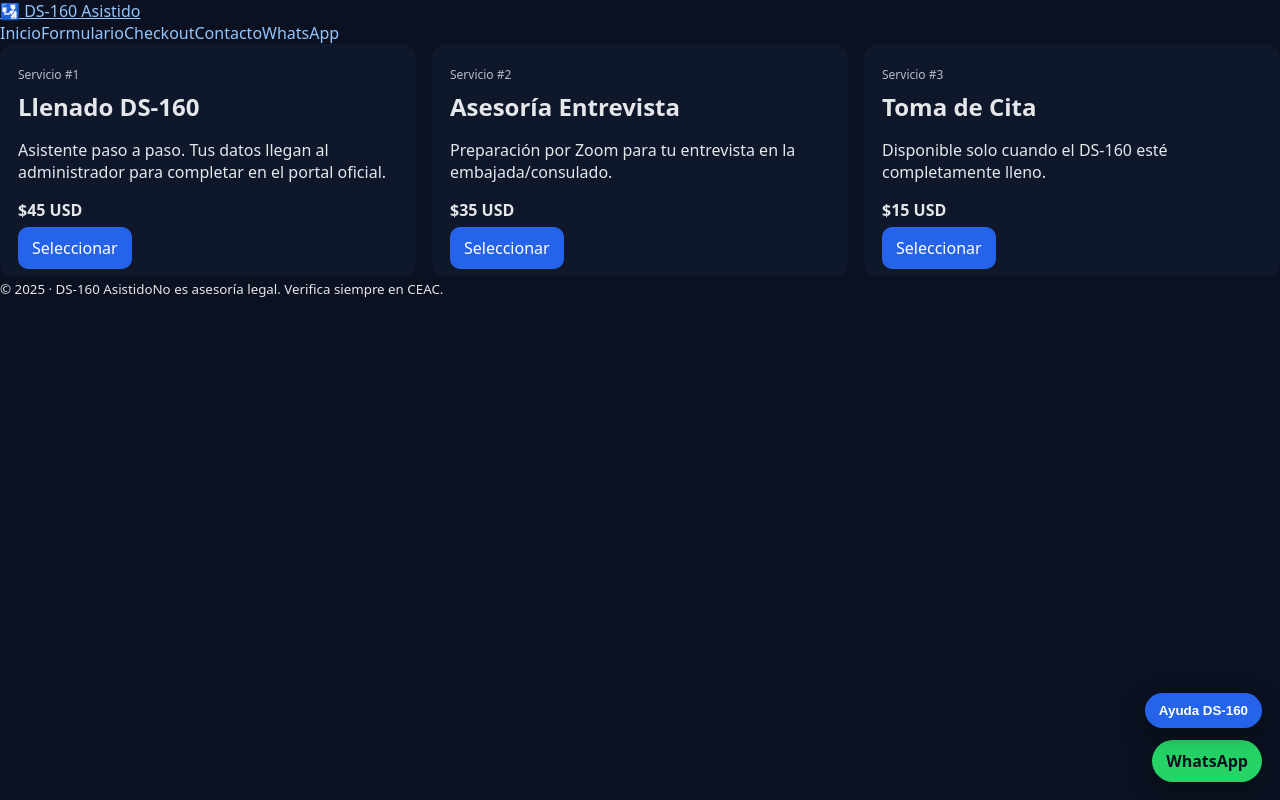
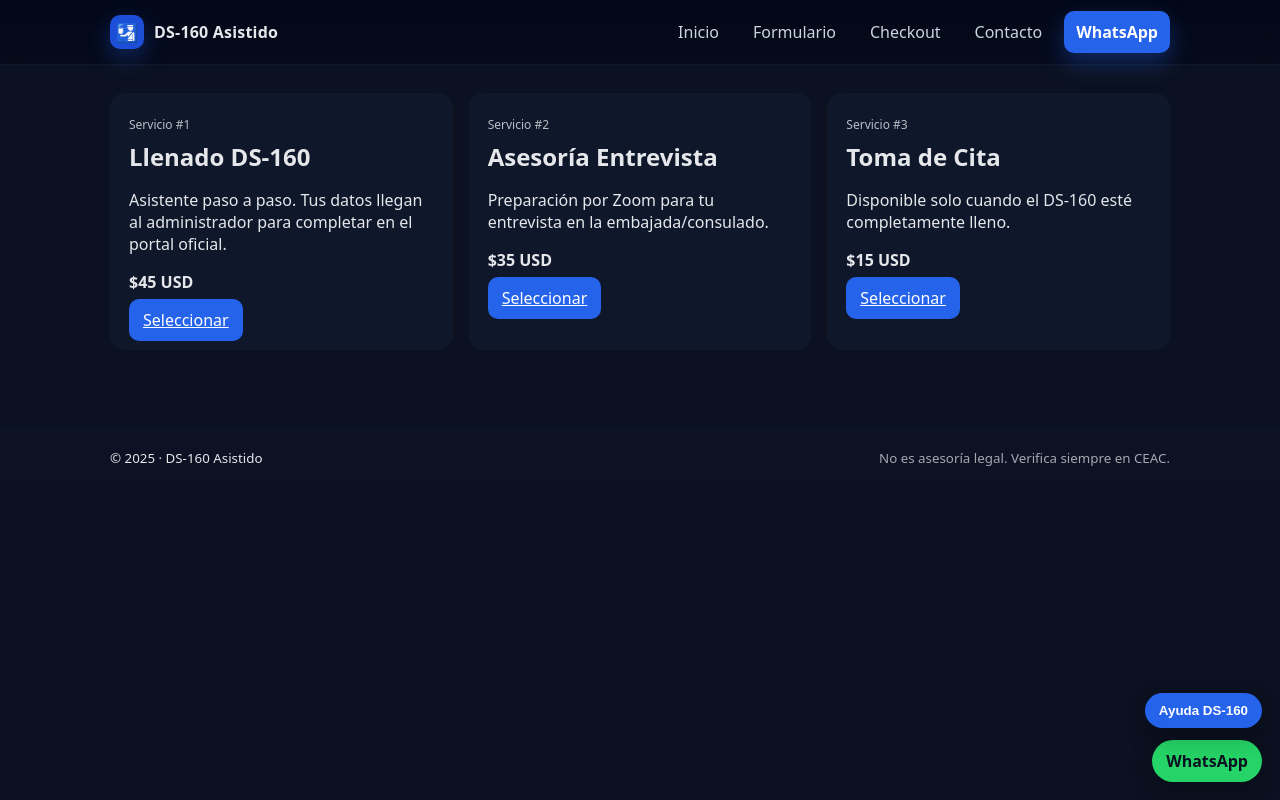
Before and after one commit to robertotitus86/ds160-app, a Next.js app: page / in a window 1280 px wide. Built offline with nearby package versions, Linux system fonts and the light colour scheme.

Commit message:
Update globals.css

```diff
--- a/app/globals.css
+++ b/app/globals.css
@@ -1,10 +1,60 @@
 :root { color-scheme: dark; }
-body { margin: 0; font-family: ui-sans-serif, system-ui, sans-serif; background:#0b1120; color:#e5e7eb; }
-a { color:#93c5fd; text-decoration:none; }
-a:hover { text-decoration:underline; }
-button { cursor:pointer; }
-.label { display:block; margin-top:8px; opacity:.85; }
-.input { width:100%; padding:10px; border-radius:8px; border:1px solid #1f2937; background:#0b1220; color:#fff; }
-.card { background:#0f172a; padding:18px; border-radius:14px; }
-.btn { background:#2563eb; color:#fff; border:none; border-radius:10px; padding:10px 14px; }
+* { box-sizing: border-box; }
+body {
+  margin: 0;
+  font-family: ui-sans-serif, system-ui, -apple-system, Segoe UI, Roboto, Inter, "Helvetica Neue", Arial, "Noto Sans", "Apple Color Emoji", "Segoe UI Emoji";
+  background: #0b1120;
+  color: #e5e7eb;
+}
+
+/* Layout */
+.container { max-width: 1100px; margin: 0 auto; padding: 0 20px; }
+.content { padding: 28px 20px 80px; }
+
+/* NAVBAR */
+.navbar {
+  position: sticky; top: 0; z-index: 1000;
+  backdrop-filter: blur(10px);
+  background: linear-gradient(180deg, rgba(2,6,23,0.85), rgba(2,6,23,0.55));
+  border-bottom: 1px solid #0f172a;
+}
+.nav-row {
+  display: flex; align-items: center; justify-content: space-between;
+  height: 64px;
+}
+.brand {
+  display: inline-flex; align-items: center; gap: 10px;
+  font-weight: 800; color: #e5e7eb; text-decoration: none; letter-spacing: .2px;
+}
+.brand-mark {
+  display:inline-grid; place-items:center; width:34px; height:34px;
+  border-radius: 10px; background: #1d4ed8; color: #fff; font-size: 18px;
+  box-shadow: 0 8px 24px rgba(37,99,235,.35);
+}
+
+.nav { display:flex; gap: 10px; align-items:center; }
+.nav-link {
+  color:#cbd5e1; text-decoration:none; padding: 10px 12px; border-radius: 10px;
+  transition: all .2s ease;
+}
+.nav-link:hover { color:#fff; background:#0f172a; }
+.nav-cta {
+  background:#2563eb; color:#fff !important; font-weight:700;
+  box-shadow: 0 10px 24px rgba(37,99,235,.35);
+}
+.nav-cta:hover { transform: translateY(-1px); }
+
+/* Cards / UI */
+.card { background:#0f172a; padding:18px; border-radius:14px; border:1px solid #111827; }
+.btn { background:#2563eb; color:#fff; border:none; border-radius:10px; padding:10px 14px; cursor:pointer; }
 .btn.secondary { background:#334155; }
+.label { display:block; margin-top:8px; opacity:.9; font-size: 14px; }
+.input {
+  width:100%; padding:10px; border-radius:8px; border:1px solid #1f2937;
+  background:#0b1220; color:#fff;
+}
+
+/* Footer */
+.footer { border-top:1px solid #0f172a; padding: 18px 0; background: #0c1224; }
+.footer-row { display:flex; justify-content:space-between; align-items:center; gap:10px; }
+.muted { opacity:.7; }
```
